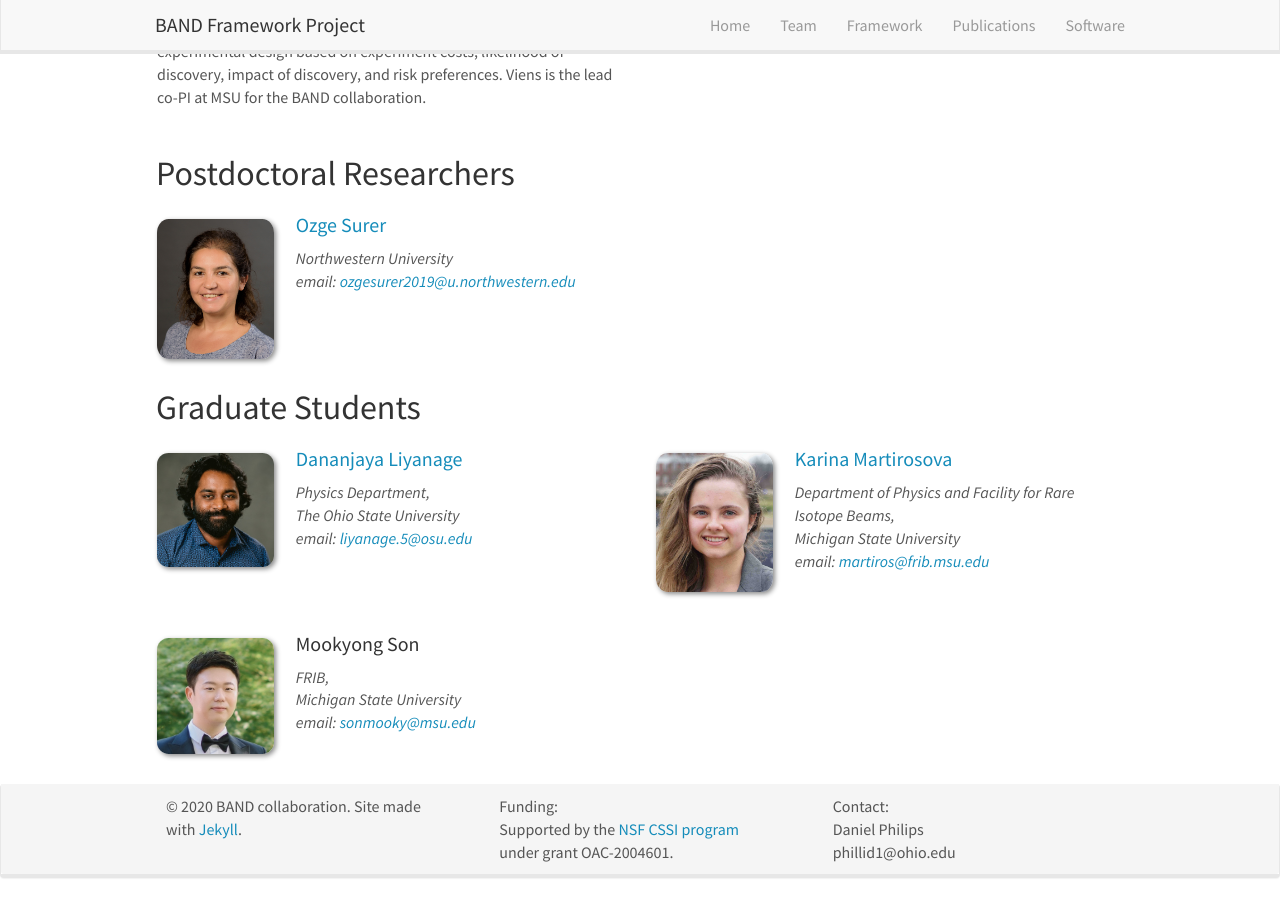
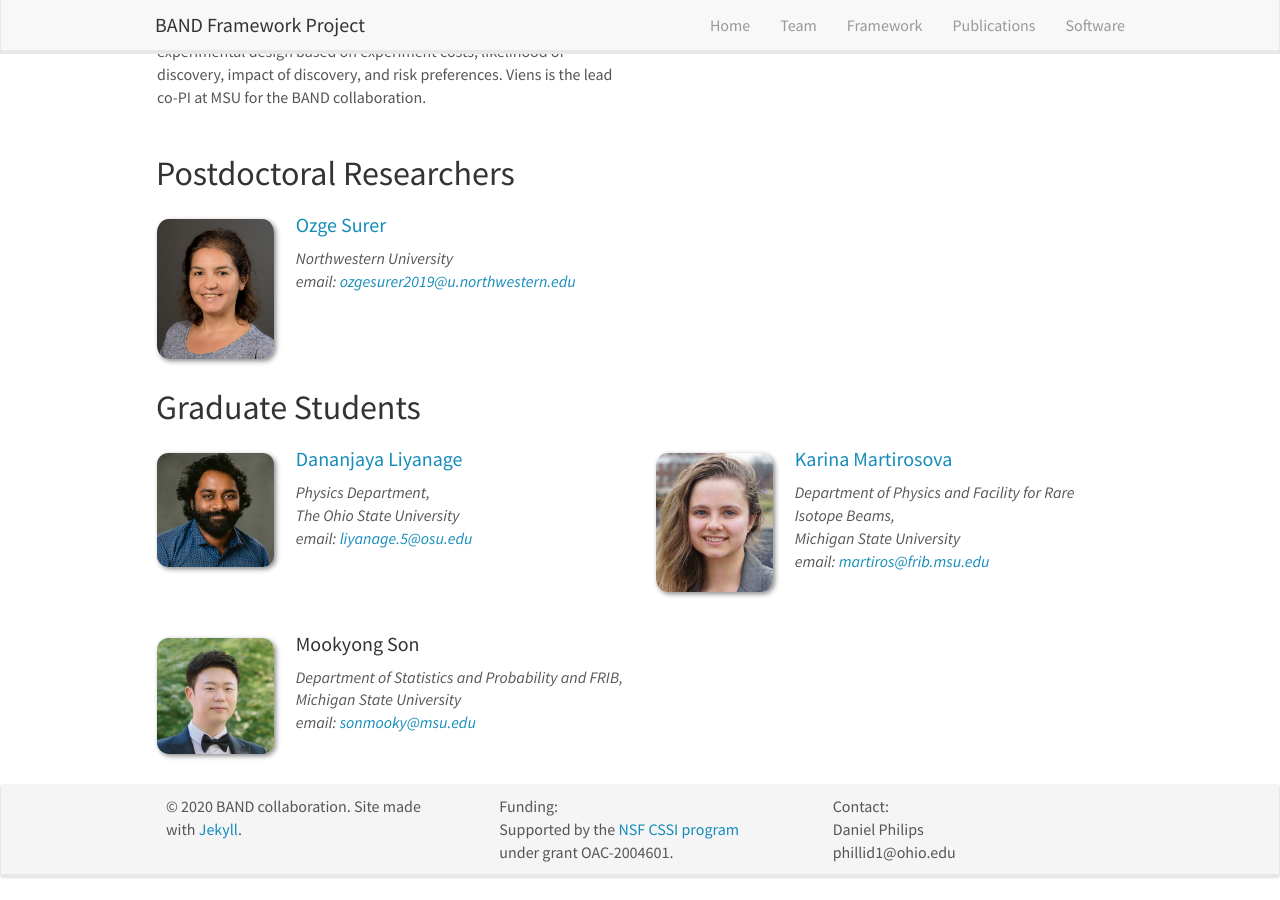
Before and after one commit to bandframework/bandframework.github.io, a Jekyll site: the page built from _pages/team.md, in a window 1280 px wide and 900 px high, scrolled down 2934 px. Built offline with Jekyll 4.4.1, drawn with Linux system fonts in a browser that asks for light colours; nearby versions of some CDN libraries.

Commit message:
updated students.yml

```diff
--- a/_data/students.yml
+++ b/_data/students.yml
@@ -24,7 +24,7 @@
 
 - name: Mookyong Son
   photo: Mookyong_Son.jpg
-  info: FRIB, <br> Michigan State University
+  info: Department of Statistics and Probability and FRIB, <br> Michigan State University
   email: sonmooky@msu.edu
   number_educ: 0
   education1:
```
